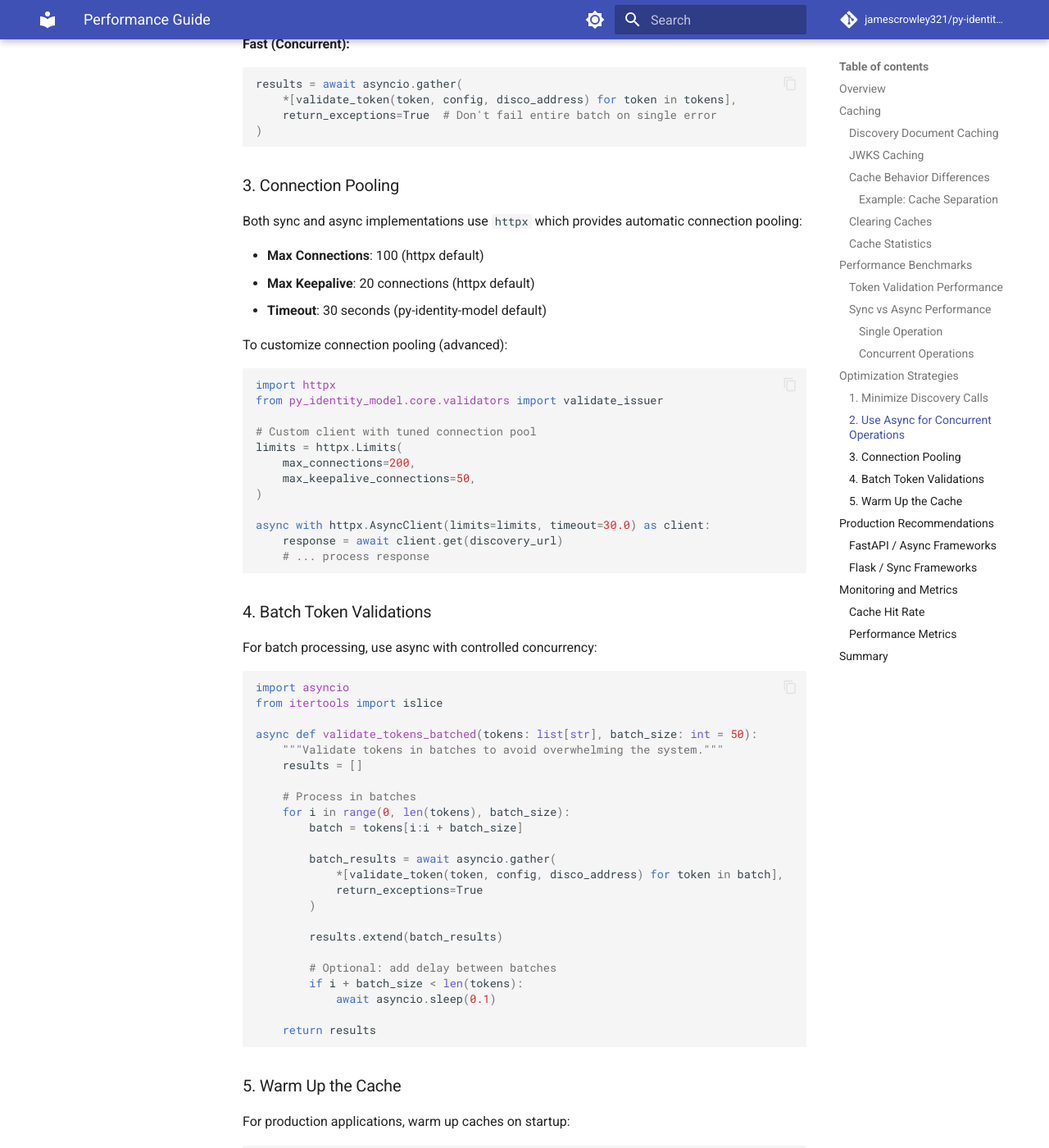
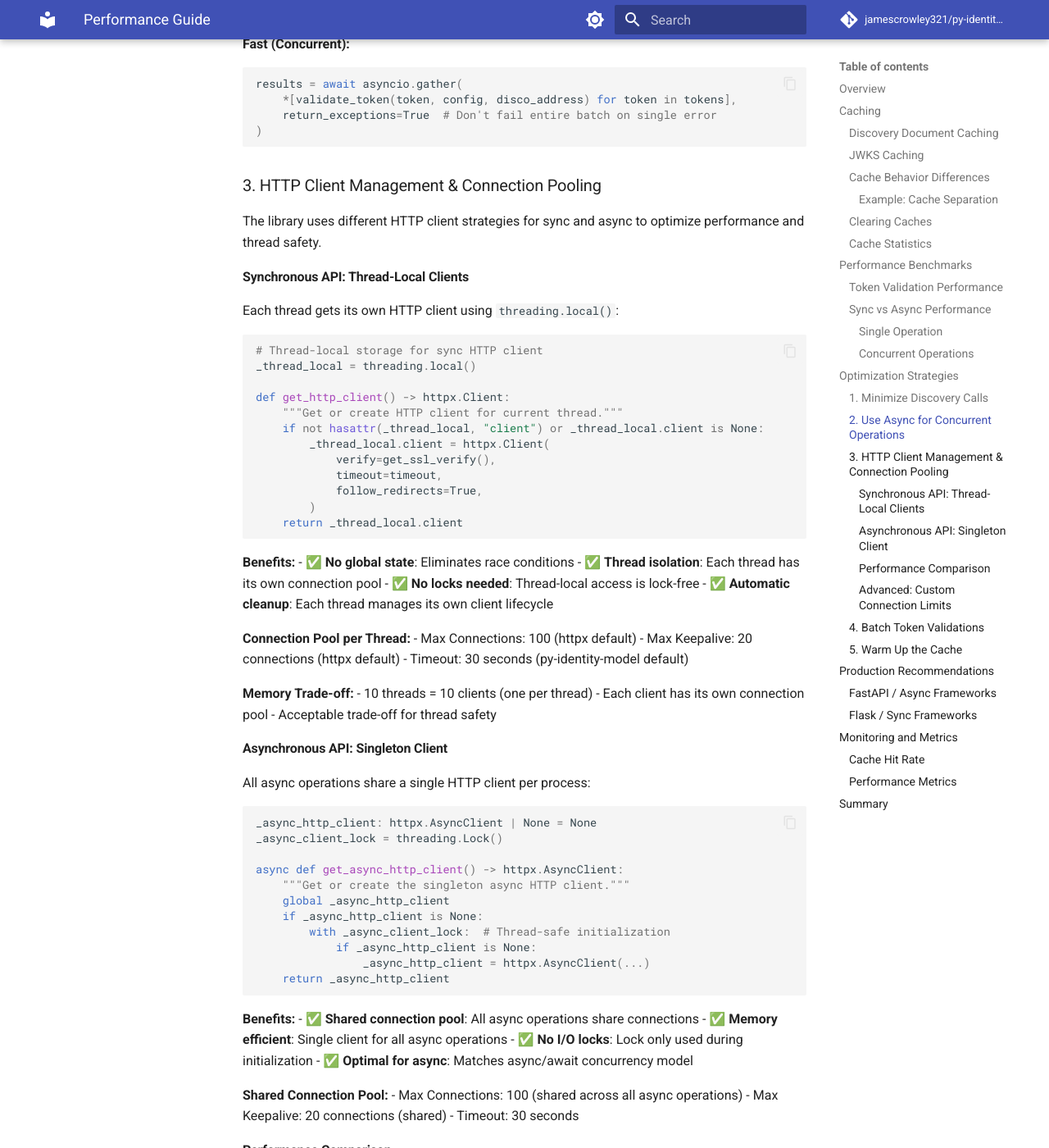
Before and after one commit to jamescrowley321/py-identity-model, an MkDocs documentation site: the page built from docs/performance.md, in a window 1280 px wide and 1400 px high, scrolled down 5558 px. Shown: the whole window at 82% size. Built offline with MkDocs 1.6.1 and Material for MkDocs 9.7.7, drawn with Linux system fonts in a browser that asks for light colours; comment, search, counter and statistics services are not loaded; some of the changed text lies outside the part shown.

Commit message:
refactor: replace global HTTP client cache with thread-local storage
This commit refactors the synchronous HTTP client management to eliminate
global state and improve thread safety for multi-threaded applications
(Flask, FastAPI with threading, messaging consumers).

## Key Changes

### HTTP Client Management (http_client.py)
- Replace `@lru_cache` singleton pattern with `threading.local()` storage
- Each thread now gets its own HTTP client with isolated connection pool
- Eliminates race conditions and lock contention
- Add `_reset_http_client()` helper for testing

### Response Handling (sync/*.py)
- Add explicit `response.close()` calls to all sync HTTP methods
- Ensures SSL connections are properly released back to connection pool
- Fixes ResourceWarning issues with unclosed SSL sockets

### Test Infrastructure
- Update thread safety tests to verify thread-local behavior
- Add cache clearing to prevent test pollution
- Update integration test utilities to use new reset function

### Documentation
- Add comprehensive thread safety documentation to README
- Document sync vs async HTTP client strategies
- Add detailed environment variable reference
- Update performance guide with client management patterns
- Add comparison table for sync (thread-local) vs async (singleton)

## Benefits

- ✅ **No global state**: Thread-local storage eliminates shared state
- ✅ **Thread-safe**: Each thread isolated with own client/connections
- ✅ **Better for Flask/Gunicorn**: Optimal for threaded web workers
- ✅ **Better for messaging**: Perfect for thread-per-message patterns
- ✅ **No lock contention**: Thread-local access is lock-free
- ✅ **Resource cleanup**: Proper connection lifecycle management

## Testing

All tests pass:
- ✅ make test (175 tests)
- ✅ make test-integration-ory (33 tests)
- ✅ make test-examples (all examples validated)

🤖 Generated with [Claude Code](https://claude.com/claude-code)

Co-Authored-By: Claude <noreply@anthropic.com>

````diff
--- a/docs/performance.md
+++ b/docs/performance.md
@@ -248,29 +248,110 @@ results = await asyncio.gather(
 )
 ```
 
-### 3. Connection Pooling
+### 3. HTTP Client Management & Connection Pooling
 
-Both sync and async implementations use `httpx` which provides automatic connection pooling:
+The library uses different HTTP client strategies for sync and async to optimize performance and thread safety.
 
-- **Max Connections**: 100 (httpx default)
-- **Max Keepalive**: 20 connections (httpx default)
-- **Timeout**: 30 seconds (py-identity-model default)
+#### Synchronous API: Thread-Local Clients
 
-To customize connection pooling (advanced):
+Each thread gets its own HTTP client using `threading.local()`:
 
 ```python
+# Thread-local storage for sync HTTP client
+_thread_local = threading.local()
+
+def get_http_client() -> httpx.Client:
+    """Get or create HTTP client for current thread."""
+    if not hasattr(_thread_local, "client") or _thread_local.client is None:
+        _thread_local.client = httpx.Client(
+            verify=get_ssl_verify(),
+            timeout=timeout,
+            follow_redirects=True,
+        )
+    return _thread_local.client
+```
+
+**Benefits:**
+- ✅ **No global state**: Eliminates race conditions
+- ✅ **Thread isolation**: Each thread has its own connection pool
+- ✅ **No locks needed**: Thread-local access is lock-free
+- ✅ **Automatic cleanup**: Each thread manages its own client lifecycle
+
+**Connection Pool per Thread:**
+- Max Connections: 100 (httpx default)
+- Max Keepalive: 20 connections (httpx default)
+- Timeout: 30 seconds (py-identity-model default)
+
+**Memory Trade-off:**
+- 10 threads = 10 clients (one per thread)
+- Each client has its own connection pool
+- Acceptable trade-off for thread safety
+
+#### Asynchronous API: Singleton Client
+
+All async operations share a single HTTP client per process:
+
+```python
+_async_http_client: httpx.AsyncClient | None = None
+_async_client_lock = threading.Lock()
+
+async def get_async_http_client() -> httpx.AsyncClient:
+    """Get or create the singleton async HTTP client."""
+    global _async_http_client
+    if _async_http_client is None:
+        with _async_client_lock:  # Thread-safe initialization
+            if _async_http_client is None:
+                _async_http_client = httpx.AsyncClient(...)
+    return _async_http_client
+```
+
+**Benefits:**
+- ✅ **Shared connection pool**: All async operations share connections
+- ✅ **Memory efficient**: Single client for all async operations
+- ✅ **No I/O locks**: Lock only used during initialization
+- ✅ **Optimal for async**: Matches async/await concurrency model
+
+**Shared Connection Pool:**
+- Max Connections: 100 (shared across all async operations)
+- Max Keepalive: 20 connections (shared)
+- Timeout: 30 seconds
+
+#### Performance Comparison
+
+| Aspect | Sync (Thread-Local) | Async (Singleton) |
+|--------|---------------------|-------------------|
+| Clients Created | One per thread | One per process |
+| Connection Pool | Per-thread | Shared process-wide |
+| Memory Usage | Higher (multiple clients) | Lower (single client) |
+| Lock Contention | None (thread-local) | None (during I/O) |
+| Best For | Multi-threaded apps | Async/await apps |
+
+#### Advanced: Custom Connection Limits
+
+For high-throughput applications, you may want to customize connection limits.
+
+**Note:** The library uses internal client creation, so customizing limits requires forking or using environment variables for timeout configuration.
+
+**Workaround for Custom Limits:**
+```python
+# Option 1: Use HTTP_TIMEOUT environment variable
+import os
+os.environ['HTTP_TIMEOUT'] = '60.0'  # Increase timeout to 60 seconds
+
+# Option 2: Create your own client wrapper (advanced)
 import httpx
-from py_identity_model.core.validators import validate_issuer
+from py_identity_model.core.discovery_logic import process_discovery_response
 
-# Custom client with tuned connection pool
-limits = httpx.Limits(
-    max_connections=200,
-    max_keepalive_connections=50,
-)
+async def custom_discovery_fetch(url: str):
+    """Custom discovery fetch with tuned connection pool."""
+    limits = httpx.Limits(
+        max_connections=200,
+        max_keepalive_connections=50,
+    )
 
-async with httpx.AsyncClient(limits=limits, timeout=30.0) as client:
-    response = await client.get(discovery_url)
-    # ... process response
+    async with httpx.AsyncClient(limits=limits, timeout=60.0) as client:
+        response = await client.get(url)
+        return process_discovery_response(response)
 ```
 
 ### 4. Batch Token Validations
````
Also changed, not shown: .claude/development-guide.md (+22 -6 lines), README.md (+138 -18 lines), 7 other files.
